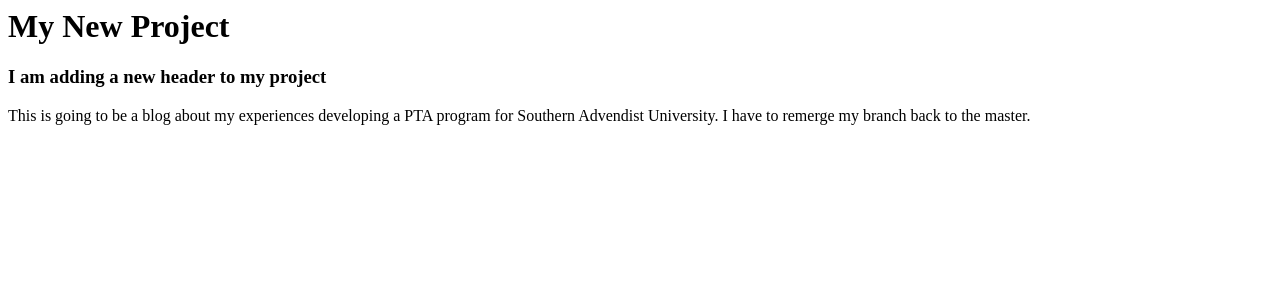
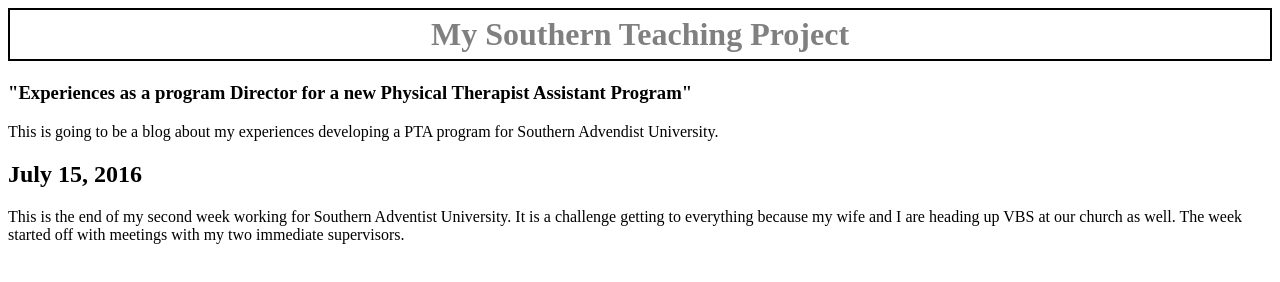
Before and after one commit to cbs301/git-for-noobs, a plain HTML site: page index.html in a window 1280 px wide. Drawn offline with Linux system fonts and the light colour scheme.

Commit message:
Added todays post

```diff
--- a/index.html
+++ b/index.html
@@ -1,12 +1,31 @@
 <html>
 <head>
+  <style>
+    h1 {
+      padding: 6px;
+      color: grey;
+      background-color: white;
+      border: black 2px solid;
+      text-align: center;
+    }
+  </style>
 </head>
 <body>
-<h1>My New Project</h1>
-<h3>I am adding a new header to my project</h3>
+<h1>My Southern Teaching Project</h1>
+<h3>"Experiences as a program Director for a new Physical Therapist Assistant
+Program"</h3>
 
 <p>This is going to be a blog about my experiences developing a PTA program for
-  Southern Advendist University. I have to remerge my branch back to the master.</p>
+  Southern Advendist University.</p>
+
+<h2>July 15, 2016</h2>
+<p>
+  This is the end of my second week working for Southern Adventist University.
+  It is a challenge getting to everything because my wife and I are heading up
+  VBS at our church as well. The week started off with meetings with my two
+  immediate supervisors.
+
+</p>
 
 </body>
 
```
